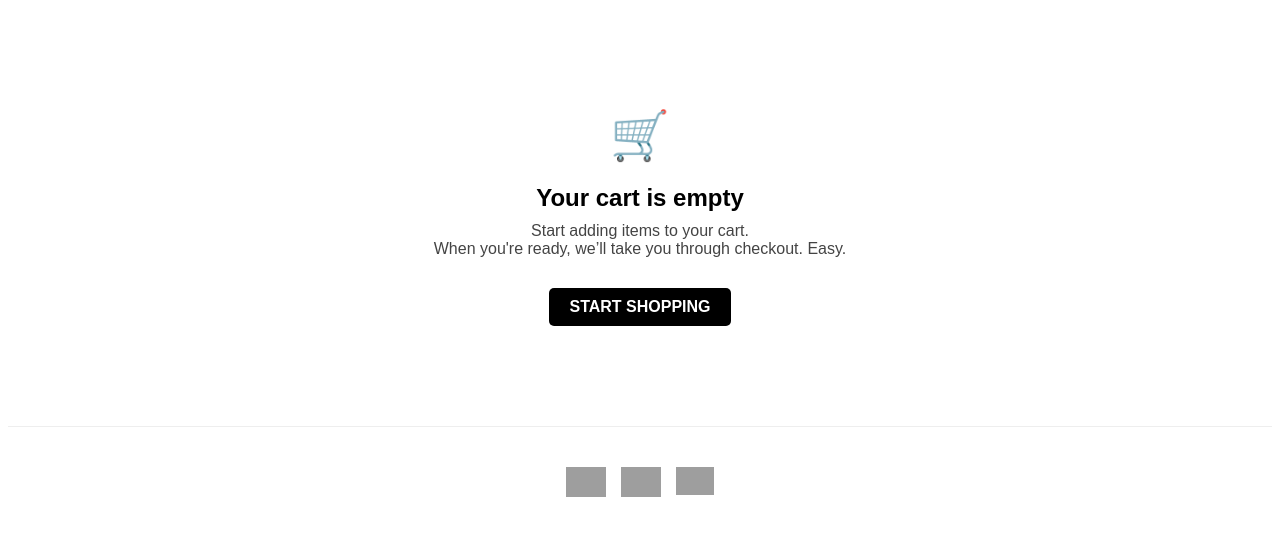
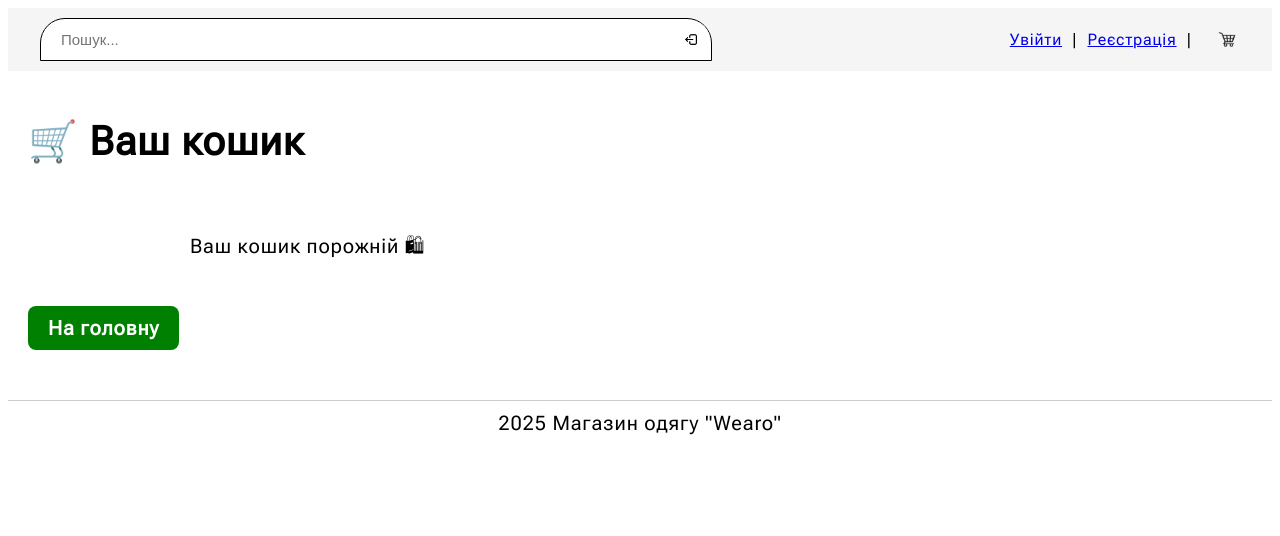
Before and after one commit to Asoss/WEARO, a Django app: page /cart/ in a window 1280 px wide. Shown: the top 536 px of the page. Run offline with Django 5.2, Linux system fonts and the light colour scheme; grey boxes are pictures that could not be loaded.

Commit message:
add cart

```diff
--- a/myproject/cart/templates/cart/cart.html
+++ b/myproject/cart/templates/cart/cart.html
@@ -1,66 +1,41 @@
+{% extends "main/base.html" %}
+{% load static %}
+
+{% block content %}
+<link rel="stylesheet" href="{% static 'css/cart.css' %}">
+
+<h1 class="text-center my-4">🛒 Ваш кошик</h1>
+
 <div class="cart-container">
-  <div class="cart-icon">🛒</div>
-  <div class="cart-title">Your cart is empty</div>
-  <div class="cart-text">
-    Start adding items to your cart. <br>
-    When you're ready, we’ll take you through checkout. Easy.
+  {% if products %}
+  {% for product in products %}
+  <div class="cart-item">
+    <div class="cart-image">
+      {% if product.images.all %}
+      <img src="{{ product.images.first.image.url }}" alt="{{ product.name }}">
+      {% else %}
+      <img src="{% static 'img/no-image.png' %}" alt="Немає фото">
+      {% endif %}
+    </div>
+
+    <div class="cart-info">
+      <h3>{{ product.name }}</h3>
+      <p><strong>Ціна:</strong> {{ product.price }} грн</p>
+
+      <a href="{% url 'product_detail' product.id %}" class="details-btn">Детальніше</a>
+      <form method="post" action="{% url 'remove_from_cart' product.id %}" class="remove-form">
+        {% csrf_token %}
+        <button type="submit" class="remove-btn">✖</button>
+      </form>
+    </div>
   </div>
-    <a href="{% url 'home' %}" class="cart-button">START SHOPPING</a>
+  {% endfor %}
+  {% else %}
+  <p class="text-center text-muted">Ваш кошик порожній 🛍</p>
+  {% endif %}
 </div>
 
-<div class="footer-icons">
-  <img src="https://upload.wikimedia.org/wikipedia/commons/0/04/Visa.svg" alt="Visa">
-  <img src="https://upload.wikimedia.org/wikipedia/commons/b/b5/PayPal.svg" alt="PayPal">
-  <img src="https://upload.wikimedia.org/wikipedia/commons/5/51/Facebook_f_logo_%282019%29.svg" alt="Facebook" style="height:28px;">
+<div class="text-center mt-4">
+  <a href="{% url 'home' %}" class="home-btn">На головну</a>
 </div>
-
-<style>
-  .cart-container {
-    padding: 100px 20px;
-    text-align: center;
-    font-family: Arial, sans-serif;
-  }
-
-  .cart-icon {
-    font-size: 48px;
-    margin-bottom: 20px;
-  }
-
-  .cart-title {
-    font-size: 24px;
-    font-weight: bold;
-    margin-bottom: 10px;
-  }
-
-  .cart-text {
-    color: #444;
-    font-size: 16px;
-    margin-bottom: 30px;
-  }
-
-.cart-button {
-    display: inline-block;
-    padding: 10px 20px;
-    background-color: #000;
-    color: white;
-    text-decoration: none;
-    border-radius: 5px;
-    font-weight: bold;
-}
-.cart-button:hover {
-    background-color: #333;
-}
-
-  .footer-icons {
-    display: flex;
-    justify-content: center;
-    gap: 15px;
-    flex-wrap: wrap;
-    padding: 40px 20px;
-    border-top: 1px solid #eee;
-  }
-
-  .footer-icons img {
-    height: 30px;
-  }
-</style>
+{% endblock %}
--- /dev/null
+++ b/myproject/cart/urls.py
@@ -0,0 +1,8 @@
+from django.urls import path
+from . import views
+
+urlpatterns = [
+    path('', views.cart_view, name='cart'),
+    path('add/<int:product_id>/', views.add_to_cart, name='add_to_cart'),
+    path('remove/<int:product_id>/', views.remove_from_cart, name='remove_from_cart'),
+]
--- a/myproject/cart/views.py
+++ b/myproject/cart/views.py
@@ -1,2 +1,27 @@
-from .models import Product
-from django.shortcuts import render
+from django.shortcuts import render, get_object_or_404, redirect
+from main.models import Product
+
+
+def cart_view(request):
+    cart_ids = request.session.get('cart', [])
+    products = Product.objects.filter(id__in=cart_ids)
+    return render(request, 'cart/cart.html', {'products': products})
+
+
+def add_to_cart(request, product_id):
+    product = get_object_or_404(Product, id=product_id)
+    cart = request.session.get('cart', [])
+    if product.id not in cart:
+        cart.append(product.id)
+    request.session['cart'] = cart
+    request.session.modified = True
+    return redirect('cart')
+
+
+def remove_from_cart(request, product_id):
+    cart = request.session.get('cart', [])
+    if product_id in cart:
+        cart.remove(product_id)
+        request.session['cart'] = cart
+        request.session.modified = True
+    return redirect('cart')
--- /dev/null
+++ b/myproject/main/static/css/cart.css
@@ -0,0 +1,71 @@
+.cart-container {
+    max-width: 900px;
+    margin: 0 auto;
+    padding: 20px;
+}
+
+.cart-item {
+    display: flex;
+    align-items: center;
+    background: #fff;
+    border: 1px solid #ddd;
+    border-radius: 12px;
+    padding: 15px;
+    margin-bottom: 15px;
+    position: relative;
+    /* 👈 щоб кнопка могла бути абсолютною */
+    box-shadow: 0 2px 6px rgba(0, 0, 0, 0.08);
+}
+
+.cart-image img {
+    width: 120px;
+    height: auto;
+    border-radius: 8px;
+    object-fit: cover;
+}
+
+.cart-info {
+    margin-left: 15px;
+    flex-grow: 1;
+}
+
+/* 🎯 Кнопка видалення */
+.remove-form {
+    position: absolute;
+    top: 10px;
+    right: 10px;
+    margin: 0;
+}
+
+.remove-btn {
+    background: #ff4d4f;
+    color: white;
+    border: none;
+    border-radius: 50%;
+    width: 28px;
+    height: 28px;
+    font-size: 16px;
+    cursor: pointer;
+    line-height: 28px;
+    text-align: center;
+    transition: background 0.3s ease;
+}
+
+.remove-btn:hover {
+    background: #e60000;
+}
+
+.home-btn {
+    display: inline-block;
+    padding: 10px 20px;
+    background-color: green;
+    color: white;
+    text-decoration: none;
+    border-radius: 8px;
+    font-weight: bold;
+    transition: background 0.2s ease;
+}
+
+.home-btn:hover {
+    background-color: darkgreen;
+}
--- a/myproject/main/templates/main/base.html
+++ b/myproject/main/templates/main/base.html
@@ -9,17 +9,33 @@
     <link href="https://fonts.googleapis.com/css2?family=Roboto+Flex&display=swap" rel="stylesheet">
     <link rel="stylesheet" href="{% static 'css/auth.css' %}">
     <link rel="stylesheet" href="{% static 'css/main.css' %}">
+    <style>
+        .cart-link {
+            display: inline-flex;
+            align-items: center;
+            margin-left: 12px;
+        }
+
+        .cart-icon {
+            width: 26px;
+            height: auto;
+            transition: transform 0.2s ease, opacity 0.2s ease;
+        }
+
+        .cart-link:hover .cart-icon {
+            transform: scale(1.1);
+            opacity: 0.8;
+        }
+    </style>
 </head>
 
 <body>
     <header style="padding: 10px; background: #f5f5f5;">
         <div class="header-inner">
             <div class="search-wrapper">
-
                 <form method="get" action="{% url 'product_search' %}" class="search-form" onsubmit="saveSearchTerm()">
                     <input type="text" class="search-input" name="q" id="search-input" placeholder="Пошук..."
-                    autocomplete="off" onfocus="showOverlay()"
-                        oninput="updateRecentList()">
+                        autocomplete="off" onfocus="showOverlay()" oninput="updateRecentList()">
                     <button type="button" class="clear-btn" onclick="clearSearch()">×</button>
                     <button type="submit" class="search-icon" id="search-btn" disabled>
                         <img src="{% static 'icons/search.jpg' %}" alt="search" style="width: 14px;">
@@ -29,29 +45,37 @@
                 <script>
                     const input = document.getElementById('search-input');
                     const btn = document.getElementById('search-btn');
-
-                    input.addEventListener('input', function() {
+                    input.addEventListener('input', function () {
                         btn.disabled = this.value.trim() === '';
                     });
                 </script>
+
                 <div class="recent-searches" id="recentSearches">
                     <h4>RECENT SEARCHES</h4>
                     <ul id="searchList"></ul>
                     <a href="#" onclick="clearRecentSearches()">CLEAR</a>
                 </div>
             </div>
+
             <div class="authorization-container">
-    {% if user.is_authenticated %}
-        Вітаю, <a href="{% url 'my_account' %}">{{ user.username }}</a> | <a href="{% url 'sign_out' %}">Вийти</a>
-    {% else %}
-        <a href="{% url 'login_email' %}">Увійти</a> | <a href="{% url 'register' %}">Реєстрація</a>
-    {% endif %}
-</div>
-
+                {% if user.is_authenticated %}
+                Вітаю, <a href="{% url 'my_account' %}">{{ user.username }}</a> |
+                <a href="{% url 'sign_out' %}">Вийти</a> |
+                <a href="{% url 'cart' %}" class="cart-link">
+                    <img src="{% static 'icons/cart.png' %}" alt="Кошик" class="cart-icon">
+                </a>
+                {% else %}
+                <a href="{% url 'login_email' %}">Увійти</a> |
+                <a href="{% url 'register' %}">Реєстрація</a> |
+                <a href="{% url 'cart' %}" class="cart-link">
+                    <img src="{% static 'icons/cart.png' %}" alt="Кошик" class="cart-icon">
+                </a>
+                {% endif %}
+            </div>
         </div>
     </header>
+
     <div class="search-overlay" id="searchOverlay" onclick="hideOverlay()"></div>
-
 
     <main style="padding: 20px;">
         {% block content %}
@@ -61,6 +85,7 @@
     <footer style="text-align: center; margin-top: 30px; padding: 10px; border-top: 1px solid #ccc;">
         2025 Магазин одягу "Wearo"
     </footer>
+
     <script src="{% static 'js/search.js' %}"></script>
 </body>
 
--- a/myproject/main/urls.py
+++ b/myproject/main/urls.py
@@ -1,4 +1,4 @@
-from django.urls import path
+from django.urls import path,include
 from django.contrib import admin
 from main import views
 from django.contrib.auth import views as auth_views
@@ -39,7 +39,6 @@ urlpatterns = [
     path('register/', views.register, name='register'),
     path('page404/', views.page404, name='page404'),
     path("complete-register/", views.complete_register, name="complete_reg"),
-    path('cart/', views.cart_view, name='cart'),
-    path('cart/add/<int:product_id>/', views.add_to_cart, name='add_to_cart'),
+    path('cart/', include('cart.urls')),
     path('search/', views.search_results, name='product_search'),
 ]
--- a/myproject/main/views.py
+++ b/myproject/main/views.py
@@ -221,6 +221,7 @@ def cart_view(request):
     cart_ids = request.session.get('cart', [])
     products = Product.objects.filter(id__in=cart_ids)
     return render(request, 'cart/cart.html', {'products': products})
+
 def add_to_cart(request, product_id):
     product = get_object_or_404(Product, id=product_id)
 
@@ -229,6 +230,8 @@ def add_to_cart(request, product_id):
     request.session['cart'] = cart
 
     return redirect('cart')
+
+
 def women_view(request):
     return render(request, 'women/women.html')
 
```
Also changed, not shown: myproject/main/static/icons/cart.png (added).
